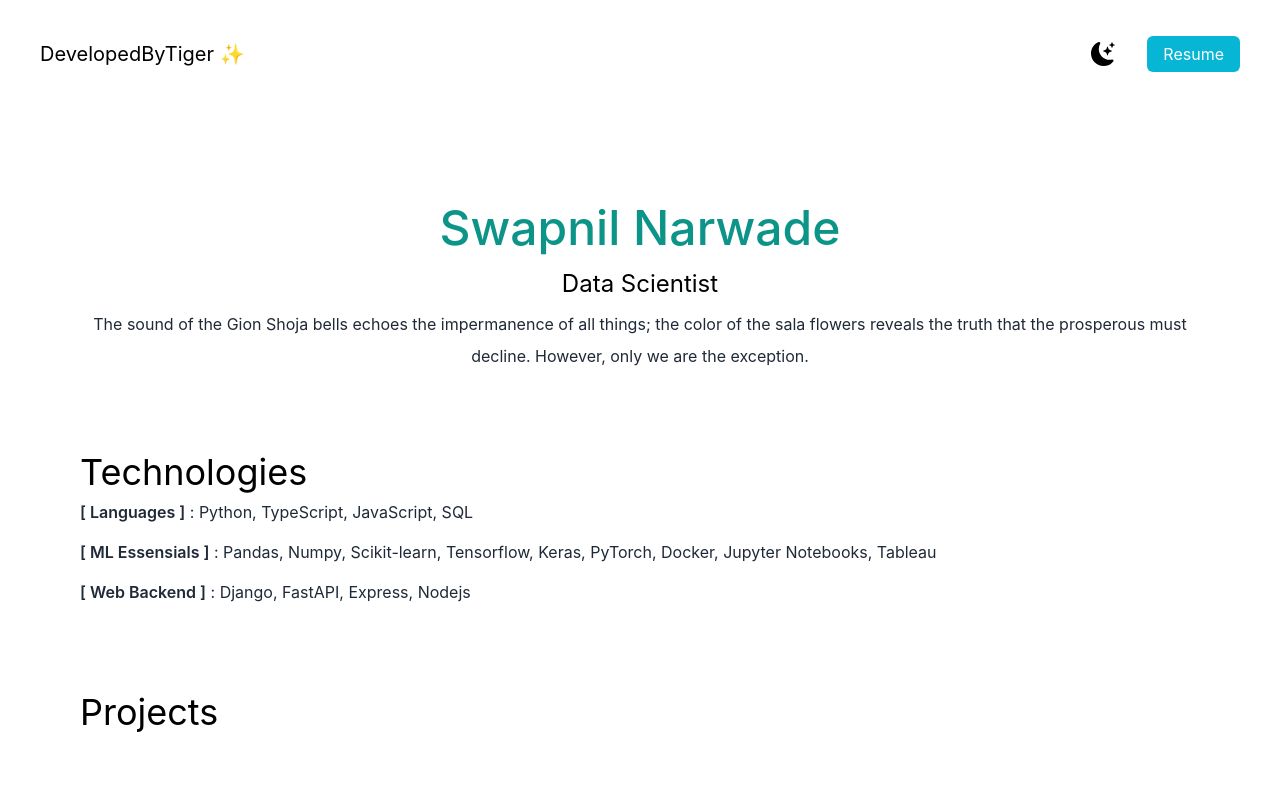
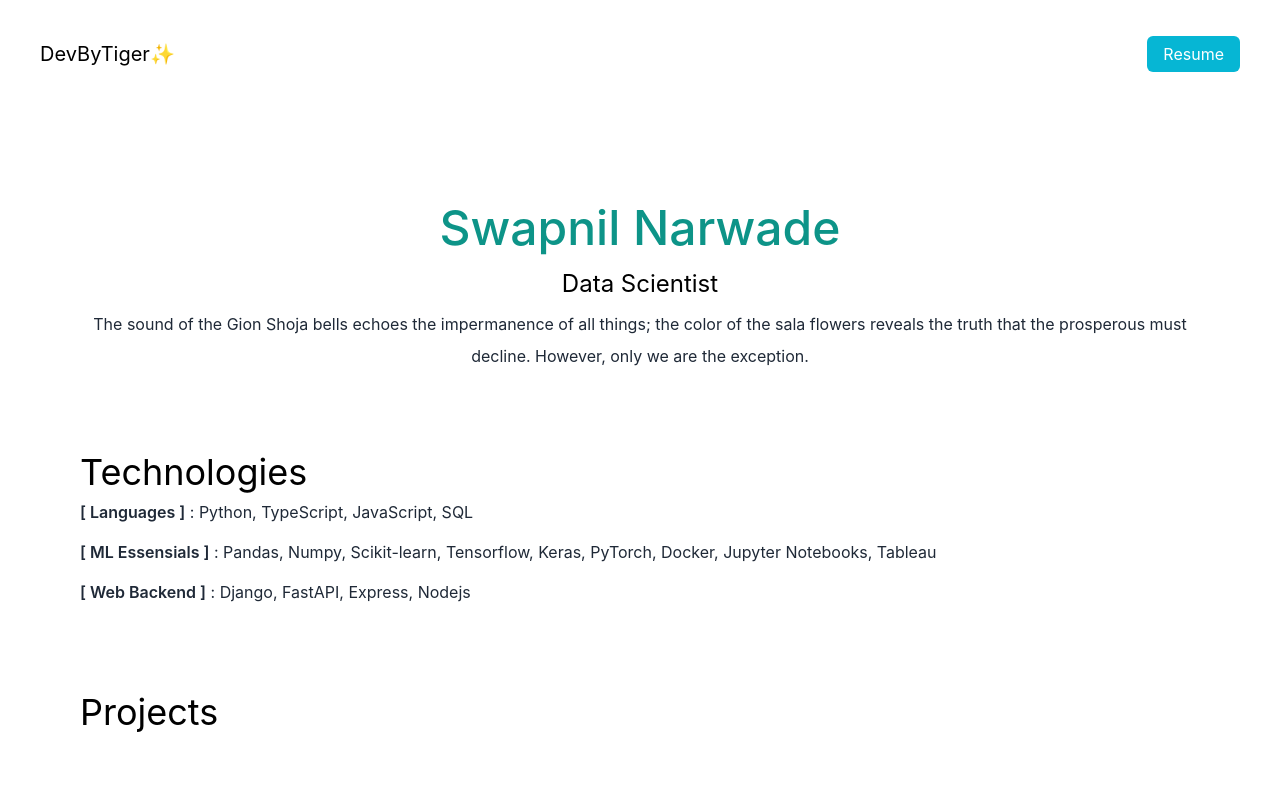
Before and after one commit to Now-Tiger/Portfolio-website, a Next.js app: page / in a window 1280 px wide. Shown: the top 800 px of the page. Built offline with nearby package versions, Linux system fonts and the light colour scheme.

Commit message:
updated Navbar component

```diff
--- a/src/components/Nav.js
+++ b/src/components/Nav.js
@@ -1,13 +1,11 @@
-import { BsFillMoonStarsFill } from "react-icons/bs";
-
 export default function Nav() {
   return (
     <nav className="py-10 mb-12 flex justify-between">
-      <h1 className="text-xl">DevelopedByTiger ✨</h1>
+      {/*<div>
+        <h1 className="text-xl">DevelopedByTiger ✨</h1>
+      </div>*/}
+      <h1 className="text-xl">DevByTiger✨</h1>
       <ul className="flex items-center">
-        <li>
-          <BsFillMoonStarsFill className="cursor-pointer text-2xl" />
-        </li>
         <li>
           <a
             className="bg-gradient-to-r from-cyan-500 to-cyan-500 hover:text-black text-white px-4 py-2 rounded-md ml-8"
```
